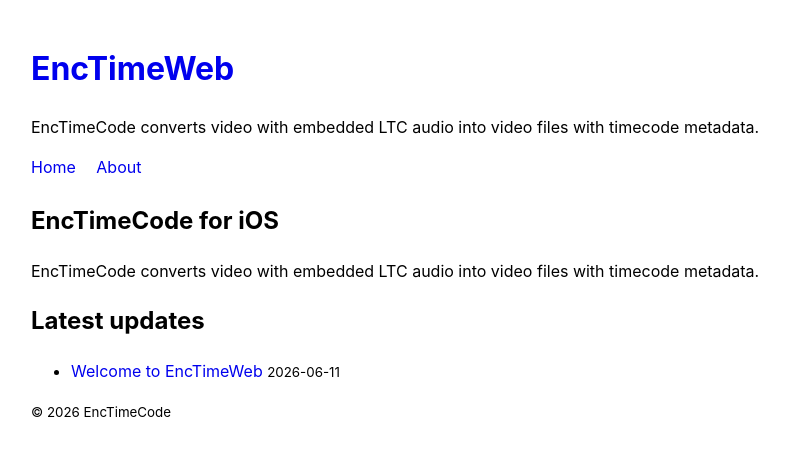
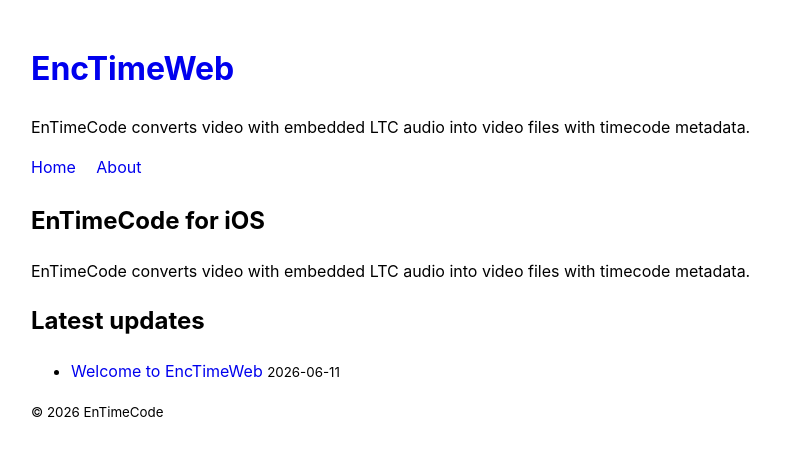
Before and after one commit to PlagiaristSafehouse/EnTimeWeb, a Jekyll site: the page built from index.md, in a window 1280 px wide. Shown: the top 456 px of the page, without its empty margins (225-1014 px from the left). Built offline with Jekyll 4.4.1, drawn with Linux system fonts in a browser that asks for light colours.

Commit message:
fix: rename site branding to EnTimeCode

```diff
--- a/_config.yml
+++ b/_config.yml
@@ -1,5 +1,5 @@
 title: EncTimeWeb
-description: EncTimeCode converts video with embedded LTC audio into video files with timecode metadata.
+description: EnTimeCode converts video with embedded LTC audio into video files with timecode metadata.
 markdown: kramdown
 plugins:
   - jekyll-feed
--- a/_layouts/default.html
+++ b/_layouts/default.html
@@ -23,7 +23,7 @@
     </main>
 
     <footer>
-      <small>&copy; {{ 'now' | date: '%Y' }} EncTimeCode</small>
+      <small>&copy; {{ 'now' | date: '%Y' }} EnTimeCode</small>
     </footer>
   </body>
 </html>
--- a/index.md
+++ b/index.md
@@ -1,9 +1,9 @@
 ---
 layout: page
-title: EncTimeCode for iOS
+title: EnTimeCode for iOS
 ---
 
-EncTimeCode converts video with embedded LTC audio into video files with timecode metadata.
+EnTimeCode converts video with embedded LTC audio into video files with timecode metadata.
 
 ## Latest updates
 
```
Also changed, not shown: pages/about.md (+2 -2 lines), README.md.
